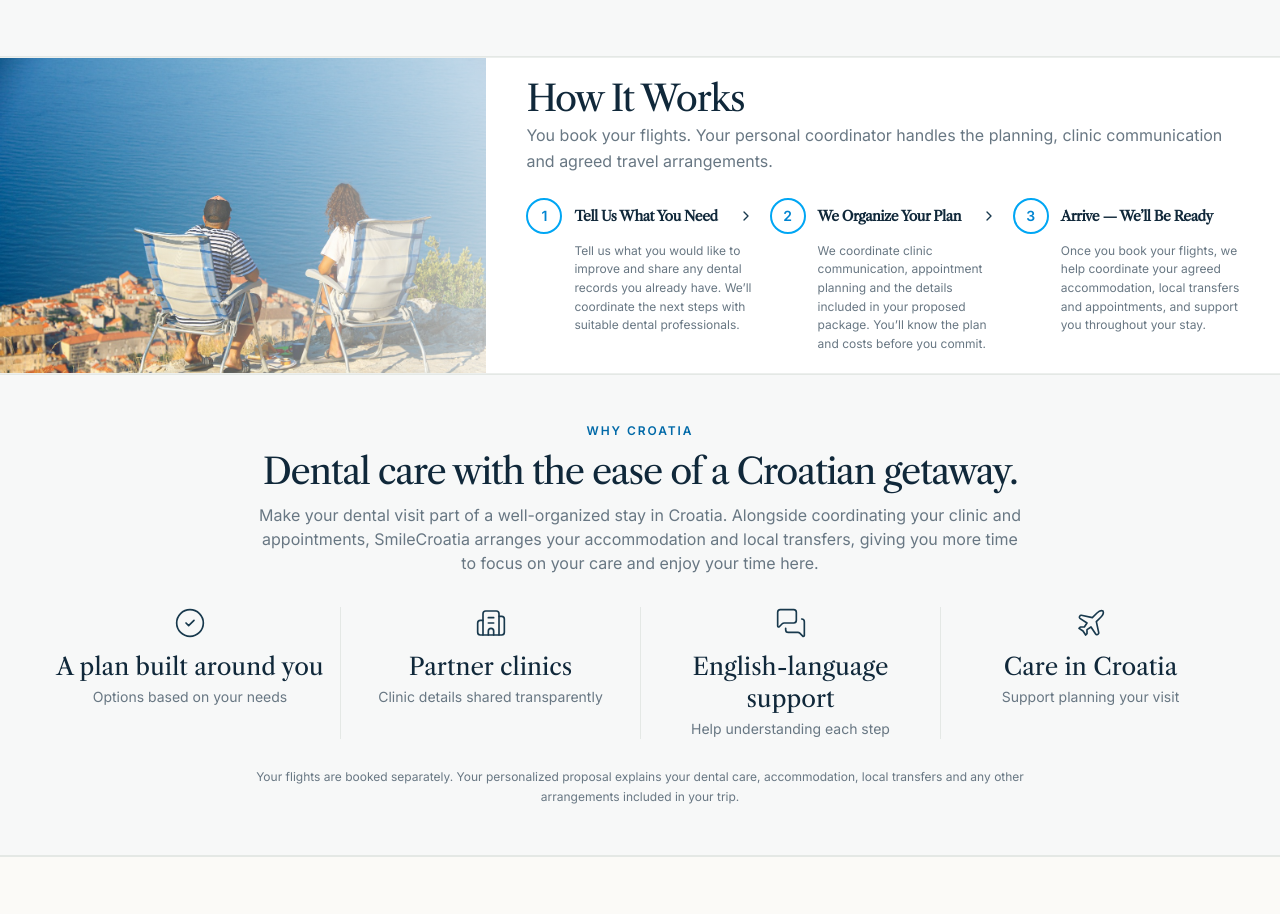
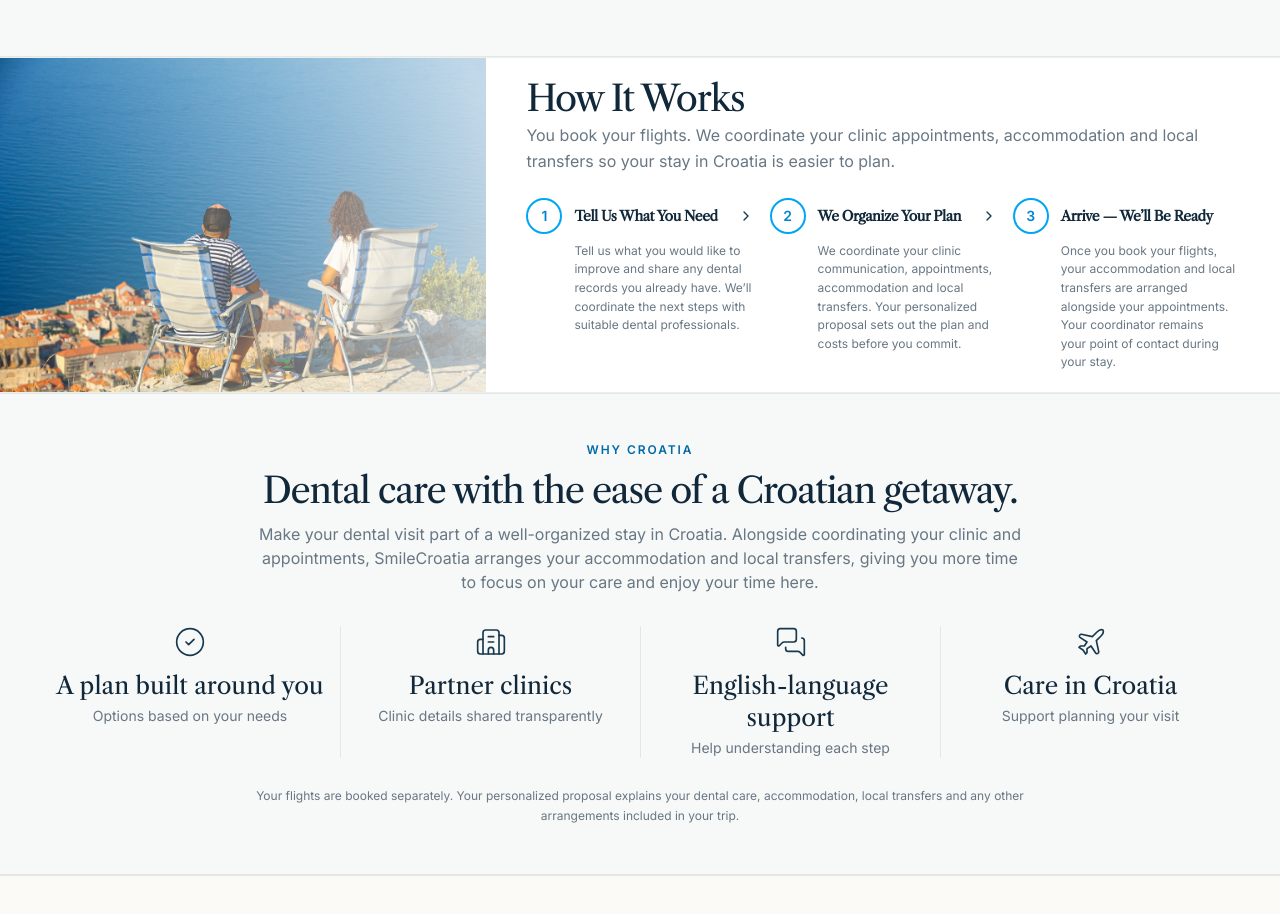
Before and after one commit to ivansusac2209/SmileCroatia, a Vue app: page / in a window 1280 px wide. Shown: the part 3380-4294 px from the top of the page. Built offline with nearby package versions, Linux system fonts and the light colour scheme.

Commit message:
Clarify end-to-end dental trip coordination

```diff
--- a/src/components/home/HowItWorks.vue
+++ b/src/components/home/HowItWorks.vue
@@ -12,7 +12,7 @@ import { steps } from '@/data/home'
       </div>
       <div class="container-page py-8 lg:py-5 lg:pl-8">
         <h2 id="how-it-works-title" class="text-3xl text-navy-900 lg:text-4xl">How It Works</h2>
-        <p class="mt-1 text-sm leading-relaxed text-muted sm:text-base">You book your flights. Your personal coordinator handles the planning, clinic communication and agreed travel arrangements.</p>
+        <p class="mt-1 text-sm leading-relaxed text-muted sm:text-base">You book your flights. We coordinate your clinic appointments, accommodation and local transfers so your stay in Croatia is easier to plan.</p>
         <ol class="mt-6 grid gap-5 sm:grid-cols-3 sm:gap-4">
           <li v-for="(step, index) in steps" :key="step.title" class="relative">
             <div class="flex items-center gap-3">
@@ -20,7 +20,7 @@ import { steps } from '@/data/home'
               <h3 class="text-sm font-semibold text-navy-900">{{ ['Tell Us What You Need', 'We Organize Your Plan', 'Arrive — We’ll Be Ready'][index] }}</h3>
               <ChevronRight v-if="index < 2" class="ml-auto hidden size-4 text-navy-800 sm:block" />
             </div>
-            <p class="mt-2 pl-12 text-xs leading-[1.55] text-muted">{{ ['Tell us what you would like to improve and share any dental records you already have. We’ll coordinate the next steps with suitable dental professionals.', 'We coordinate clinic communication, appointment planning and the details included in your proposed package. You’ll know the plan and costs before you commit.', 'Once you book your flights, we help coordinate your agreed accommodation, local transfers and appointments, and support you throughout your stay.'][index] }}</p>
+            <p class="mt-2 pl-12 text-xs leading-[1.55] text-muted">{{ ['Tell us what you would like to improve and share any dental records you already have. We’ll coordinate the next steps with suitable dental professionals.', 'We coordinate your clinic communication, appointments, accommodation and local transfers. Your personalized proposal sets out the plan and costs before you commit.', 'Once you book your flights, your accommodation and local transfers are arranged alongside your appointments. Your coordinator remains your point of contact during your stay.'][index] }}</p>
           </li>
         </ol>
       </div>
```
